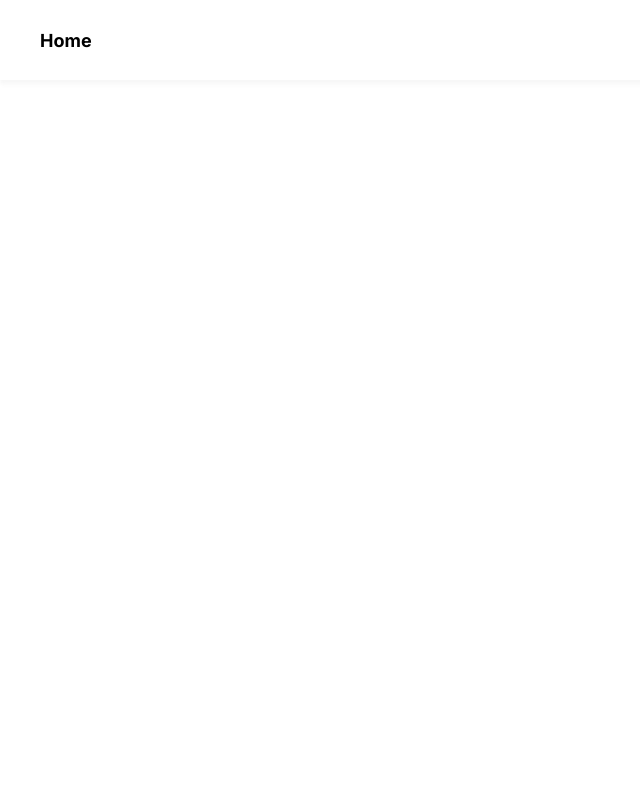
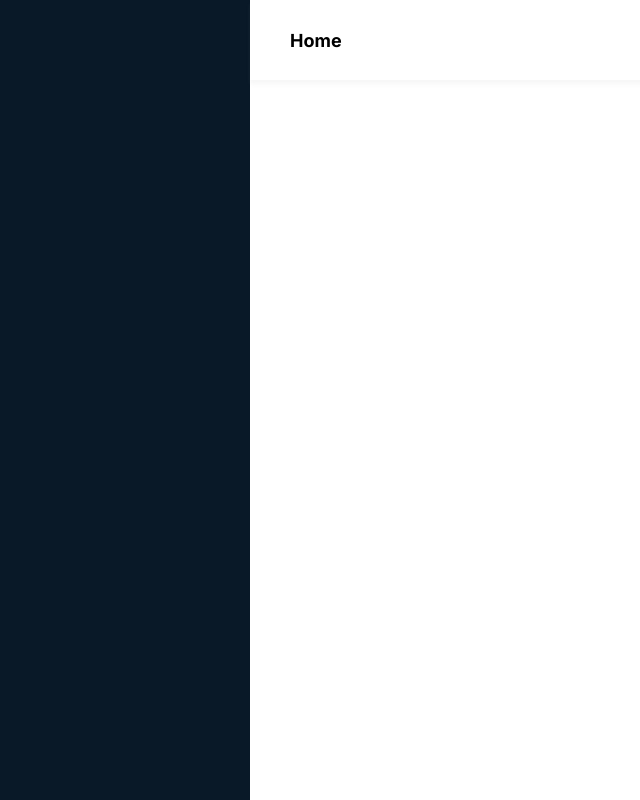
Before and after one commit to jpreston-alt/friends-challenge, a Next.js app: page / in a window 1280 px wide. Shown: the whole page, without its empty margins (0-640 px from the left). Built offline with nearby package versions, Linux system fonts and the light colour scheme.

Commit message:
PageTemplate component

```diff
--- a/components/NavBar/NavBar.js
+++ b/components/NavBar/NavBar.js
@@ -3,16 +3,12 @@ import PropTypes from "prop-types";
 import { Text } from "@components";
 import styles from "./NavBar.module.css";
 
-const NavBar = ({ pageName }) => {
-  return (
-    <div className={styles.container}>
-      <Text variant="h2">{pageName}</Text>
-    </div>
-  );
-};
+const NavBar = ({ pageName }) => (
+  <div className={styles.container}>
+    <Text variant="h2">{pageName}</Text>
+  </div>
+);
 
-NavBar.propTypes = {};
-
-NavBar.defaultProps = {};
+NavBar.propTypes = { pageName: PropTypes.string.isRequired };
 
 export default NavBar;
--- a/components/PageTemplate/PageTemplate.js
+++ b/components/PageTemplate/PageTemplate.js
@@ -9,15 +9,22 @@ const inter = Inter({ subsets: ["latin"], weight: ["500", "600", "700"] });
 const PageTemplate = ({ children, pageName }) => {
   return (
     <div className={inter.className}>
-      <NavBar pageName={pageName} />
-      <SideNav />
-      <main>{children}</main>
+      <div className={styles.container}>
+        <div className={styles.side_nav_container}>
+          <SideNav />
+        </div>
+        <div className={styles.page_container}>
+          <NavBar pageName={pageName} />
+          <main>{children}</main>
+        </div>
+      </div>
     </div>
   );
 };
 
-PageTemplate.propTypes = {};
-
-PageTemplate.defaultProps = {};
+PageTemplate.propTypes = {
+  children: PropTypes.node.isRequired,
+  pageName: PropTypes.string.isRequired,
+};
 
 export default PageTemplate;
--- a/components/PageTemplate/PageTemplate.module.css
+++ b/components/PageTemplate/PageTemplate.module.css
@@ -0,0 +1,11 @@
+.container {
+  display: flex;
+}
+
+.side_nav_container {
+  width: 250px;
+}
+
+.page_container {
+  flex-grow: 1;
+}
--- a/components/SideNav/SideNav.js
+++ b/components/SideNav/SideNav.js
@@ -1,21 +1,13 @@
 import React from "react";
 import PropTypes from "prop-types";
-import styles from "./SideNav.module.css"
+import styles from "./SideNav.module.css";
 
 const SideNav = () => {
-    return (
-        <div>
-
-        </div>
-    );
+  return <div className={styles.container}></div>;
 };
 
-SideNav.propTypes = {
+SideNav.propTypes = {};
 
-};
-
-SideNav.defaultProps = {
-
-};
+SideNav.defaultProps = {};
 
 export default SideNav;
--- a/components/SideNav/SideNav.module.css
+++ b/components/SideNav/SideNav.module.css
@@ -0,0 +1,4 @@
+.container {
+  background-color: var(--bg_dark);
+  height: 100vh;
+}
```
